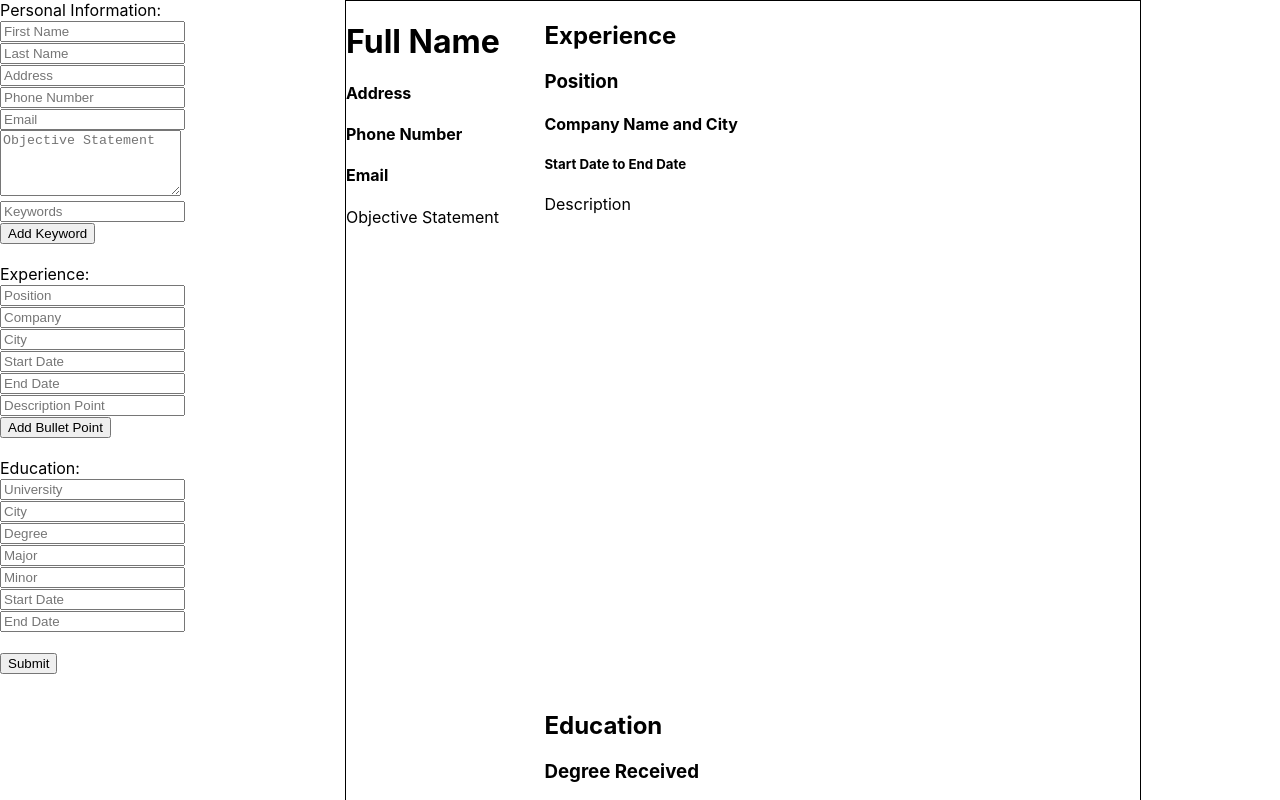
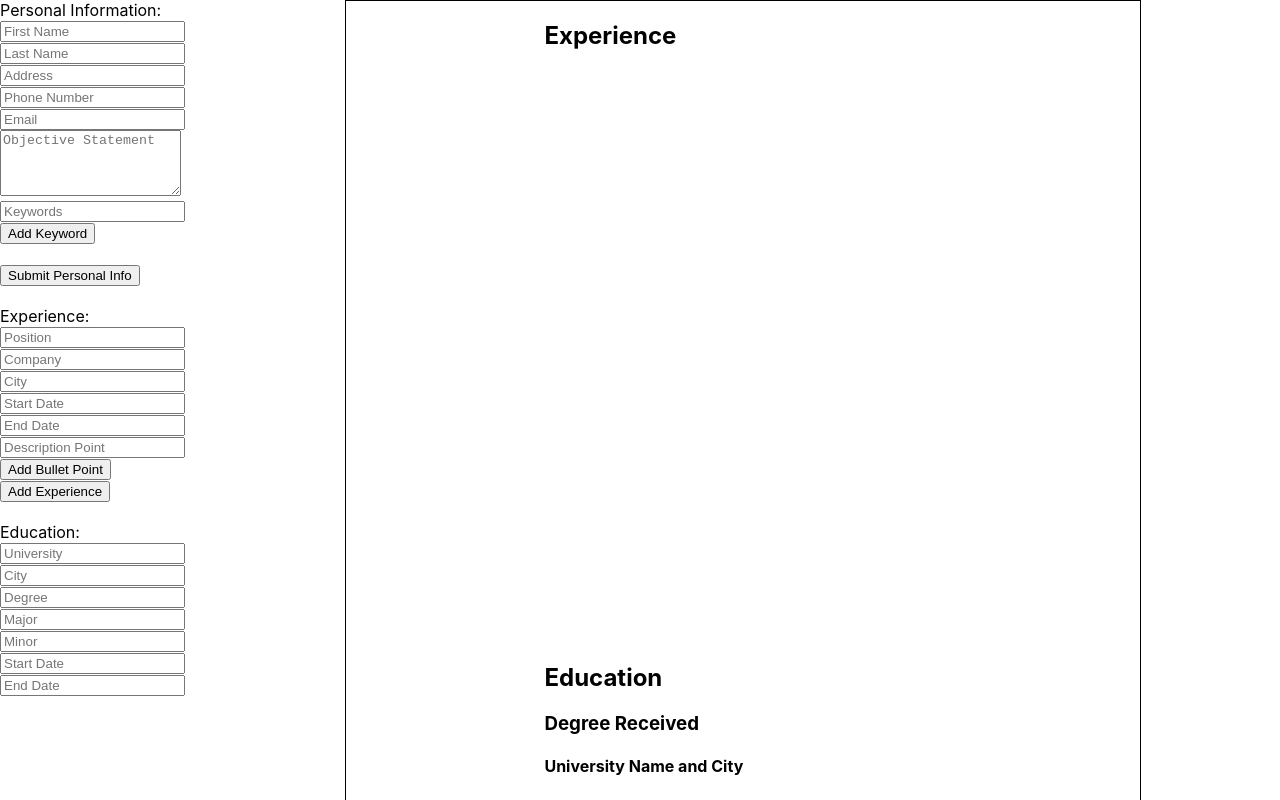
Before and after one commit to mrsashemi/react-cv-project, a React (Create React App) app: page / in a window 1280 px wide. Shown: the top 800 px of the page. Built offline with nearby package versions, Linux system fonts and the light colour scheme.

Commit message:
Build CV components and basic layout

```diff
--- a/package.json
+++ b/package.json
@@ -9,6 +9,7 @@
     "react": "^18.2.0",
     "react-dom": "^18.2.0",
     "react-scripts": "5.0.1",
+    "uniqid": "^5.4.0",
     "web-vitals": "^2.1.4"
   },
   "scripts": {
--- a/src/App.js
+++ b/src/App.js
@@ -1,50 +1,175 @@
 import logo from './logo.svg';
 import './App.css';
 import React, { Component } from 'react';
-import ExperienceForm from './components/Experience';
+import { ExperienceForm, ExperienceInfo } from './components/Experience';
 import EducationForm from './components/Education';
-import ContactForm from './components/Contact';
+import { ContactForm, ContactInfo } from './components/Contact';
+import uniqid from "uniqid";
 
 class App extends Component {
   constructor() {
     super();
 
     this.state = {
-      task: { text: ''},
-      tasks: [],
+      onChange: true,
+      jobSeeker: {
+        firstName: '',
+        lastName: '',
+        address: '',
+        phone: '',
+        email: '',
+        objective: '',
+      },
+      keyword: {
+        text: '',
+        id: uniqid()
+      },
+      keywords: [],
+      experience: {
+        position: '',
+        company: '',
+        city: '',
+        start: '',
+        end: '',
+        id: uniqid(),
+        bullet: {
+          text: '',
+          id: uniqid()
+        },
+        bullets: []
+      },
+      experiences: [],
+    };
+  }
+
+  handleChange = (e) => {
+    const { name, value } = e.target;
+
+    if (this.state.onChange) {
+      this.setState(prevState => ({
+        jobSeeker: {...prevState.jobSeeker, [name]: value},
+      }));
     }
+  };
+
+  handleExp = (e) => {
+    const { name, value } = e.target;
+
+    this.setState(prevState => ({
+      experience: {...prevState.experience, [name]: value},
+    }));
+  };
+
+  handleKeywords = (e) => {
+    this.setState({
+      keyword: {
+          text: e.target.value,
+          id: this.state.keyword.id,
+      },
+    });
   }
+
+  handleBullets = (e) => {
+    this.setState(prevState => ({
+      experience: {
+        ...prevState.experience,
+        bullet: {
+          text: e.target.value,
+          id: this.state.experience.bullet.id,
+        }
+      },
+    }));
+  }
+
+  onSubmitContact = (e) => {
+    e.preventDefault();
+    this.setState({
+      jobSeeker: {
+        firstName: this.state.jobSeeker.firstName,
+        lastName: this.state.jobSeeker.lastName,
+        address: this.state.jobSeeker.address,
+        phone: this.state.jobSeeker.phone,
+        email: this.state.jobSeeker.email,
+        objective: this.state.jobSeeker.objective,
+      },
+    });
+    this.state.onChange = false;
+  };
+
+  onSubmitExp = (e) => {
+    e.preventDefault();
+    this.setState({
+      experiences: this.state.experiences.concat(this.state.experience),
+      experience: {
+        position: '',
+        company: '',
+        city: '',
+        start: '',
+        end: '',
+        id: uniqid(),
+        bullet: {
+          text: '',
+          id: uniqid()
+        },
+        bullets: []
+      },
+    });
+  };
+
+  addKeyword = (e) => {
+    this.setState({
+      keywords: this.state.keywords.concat(this.state.keyword),
+      keyword: {
+          text: '',
+          id: uniqid()
+      },
+    });
+  }
+
+  addBullet = (e) => {
+    this.setState(prevState => ({
+      experience: {
+        ...prevState.experience,
+        bullets: this.state.experience.bullets.concat(this.state.experience.bullet),
+        bullet: {
+          text: '',
+          id: uniqid()
+        }
+      }
+    }));
+  }
+
+
   render() {
-    const { task, tasks } = this.state;
+    const { jobSeeker, keyword, keywords, experiences, experience } = this.state;
 
     return (
       <div className='container'>
         <div className='CVForm'>
-          <form>
-            <ContactForm />
-            <ExperienceForm />
+          <div>
+            <ContactForm
+              handleChange={this.handleChange}
+              handleKeywords={this.handleKeywords}
+              onSubmitContact={this.onSubmitContact}
+              addKeyword={this.addKeyword}
+              jobSeeker={jobSeeker}
+              keyword={keyword}
+            />
+            <ExperienceForm
+              handleExp={this.handleExp}
+              handleBullets={this.handleBullets}
+              addBullet={this.addBullet}
+              onSubmitExp={this.onSubmitExp}
+              experience={experience}
+            />
             <EducationForm />
-            <br></br><button type="submit">
-              Submit
-            </button>
-          </form>
+          </div>
         </div>
         <div className='generatedCV'>
-          <div className='personalInfo'>
-            <h1>Full Name</h1>
-            <h4>Address</h4>
-            <h4>Phone Number</h4>
-            <h4>Email</h4>
-            <div>Objective Statement</div>
-          </div>
+          <ContactInfo jobSeeker={jobSeeker} keywords={keywords}  />
           <div className='experienceInfo'>
             <h2>Experience</h2>
-            <div className='experiencePoint'>
-              <h3>Position</h3>
-              <h4>Company Name and City</h4>
-              <h5>Start Date to End Date</h5>
-              <div>Description</div>
-            </div>
+            <ExperienceInfo experiences={experiences} />
           </div>
           <div className='educationInfo'>
             <h2>Education</h2>
@@ -60,4 +185,6 @@ class App extends Component {
   }
 }
 
+
+
 export default App;
--- a/src/components/Contact.js
+++ b/src/components/Contact.js
@@ -1,25 +1,57 @@
 import React, { Component } from "react";
+import uniqid from "uniqid";
+import '../App.css'
 
-class ContactForm extends Component {
-    constructor() {
-        super();
+export class ContactForm extends Component {
+    constructor(props) {
+        super(props);
+
     }
 
     render() {
+        const { jobSeeker, keyword } = this.props;
+
         return (
             <div>
-                <label htmlFor="contactInput">Personal Information: </label><br></br>
-                <input type="text" id="firstNameInput" placeholder='First Name' /><br></br>
-                <input type="text" id="lastNameInput" placeholder='Last Name' /><br></br>
-                <input type="text" id="addressInput" placeholder='Address' /><br></br>
-                <input type="tel" id="phoneInput" placeholder='Phone Number' /><br></br>
-                <input type="email" id="emailInput" placeholder='Email' /><br></br>
-                <textarea id="objectiveInput" placeholder='Objective Statement' rows="4" maxLength="50" /><br></br>
-                <input type="text" id="keywordInput" placeholder='Keywords' /><br></br>
-                <button>Add Keyword</button>
+                <form onSubmit={this.props.onSubmitContact}>
+                    <label htmlFor="contactInput">Personal Information: </label><br></br>
+                    <input onChange={this.props.handleChange} value={jobSeeker.firstName} name="firstName" type="text" id="firstNameInput" placeholder='First Name' /><br></br>
+                    <input onChange={this.props.handleChange} value={jobSeeker.lastName} name="lastName" type="text" id="lastNameInput" placeholder='Last Name' /><br></br>
+                    <input onChange={this.props.handleChange} value={jobSeeker.address} name="address" type="text" id="addressInput" placeholder='Address' /><br></br>
+                    <input onChange={this.props.handleChange} value={jobSeeker.phone} name="phone" type="tel" id="phoneInput" placeholder='Phone Number' /><br></br>
+                    <input onChange={this.props.handleChange} value={jobSeeker.email} name="email" type="email" id="emailInput" placeholder='Email' /><br></br>
+                    <textarea onChange={this.props.handleChange} value={jobSeeker.objective} name="objective" id="objectiveInput" placeholder='Objective Statement' rows="4" maxLength="50" /><br></br>
+                    <input onChange={this.props.handleKeywords} value={keyword.text} type="text" id="keywordInput" placeholder='Keywords' /><br></br>
+                    <button onClick={this.props.addKeyword} >Add Keyword</button><br></br>
+                    <br></br><button type="submit">Submit Personal Info</button>
+                </form>
             </div>
         );
     }
 }
 
-export default ContactForm;
+export class ContactInfo extends Component {
+    constructor(props) {
+        super(props);
+
+    }
+
+    render() {
+        const { jobSeeker, keywords } = this.props;
+
+        return (
+            <div className='personalInfo'>
+                <h1>{jobSeeker.firstName} {jobSeeker.lastName}</h1>
+                <h4>{jobSeeker.address}</h4>
+                <h4>{jobSeeker.phone}</h4>
+                <h4>{jobSeeker.email}</h4>
+                <div>{jobSeeker.objective}</div>
+                <ul>
+                    {keywords.map((keyword) => {
+                        return <li key={keyword.id}>{keyword.text}</li>
+                    })}
+                </ul>
+            </div>
+        );
+    };
+}
--- a/src/components/Experience.js
+++ b/src/components/Experience.js
@@ -1,24 +1,55 @@
 import React, { Component } from "react";
 
-class ExperienceForm extends Component {
-    constructor() {
-        super();
+export class ExperienceForm extends Component {
+    constructor(props) {
+        super(props);
     }
 
     render() {
+        const { experience } = this.props;
+
         return (
             <div>
-                <br></br><label htmlFor="experienceInput">Experience: </label><br></br>
-                <input type="text" id="positionInput" placeholder='Position' /><br></br>
-                <input type="text" id="companyInput" placeholder='Company' /><br></br>
-                <input type="text" id="cityInput" placeholder='City' /><br></br>
-                <input type="text" id="startDateInput" placeholder='Start Date' /><br></br>
-                <input type="text" id="endDateInput" placeholder='End Date' /><br></br>
-                <input type="text" id="describeDutiesInput" placeholder='Description Point' /><br></br>
-                <button>Add Bullet Point</button>
+                <form onSubmit={this.props.onSubmitExp}>
+                    <br></br><label htmlFor="experienceInput">Experience: </label><br></br>
+                    <input onChange={this.props.handleExp} value={experience.position} name="position"  type="text" id="positionInput" placeholder='Position' /><br></br>
+                    <input onChange={this.props.handleExp} value={experience.company} name="company"  type="text" id="companyInput" placeholder='Company' /><br></br>
+                    <input onChange={this.props.handleExp} value={experience.city} name="city"  type="text" id="cityInput" placeholder='City' /><br></br>
+                    <input onChange={this.props.handleExp} value={experience.start} name="start"  type="text" id="startDateInput" placeholder='Start Date' /><br></br>
+                    <input onChange={this.props.handleExp} value={experience.end} name="end" type="text" id="endDateInput" placeholder='End Date' /><br></br>
+                    <input onChange={this.props.handleBullets} value={experience.bullet.text}  type="text" id="describeDutiesInput" placeholder='Description Point' /><br></br>
+                    <button onClick={this.props.addBullet}>Add Bullet Point</button>
+                    <br></br><button type="submit">Add Experience</button>
+                </form>
             </div>
         );
     }
 }
 
-export default ExperienceForm;
+export class ExperienceInfo extends Component {
+    constructor(props) {
+        super(props);
+
+    }
+
+    render() {
+        const { experiences  } = this.props;
+
+        return (
+            <div className='experiencePoint'>
+                {experiences.map((experience) => {
+                    <div>
+                        <h3>{experience.position}</h3>
+                        <h4>{experience.company} in {experience.city}</h4>
+                        <h5>{experience.start} to {experience.end}</h5>
+                        <ul>
+                            {experience.bullets.map((bullet) => {
+                                return <li key={bullet.id}>{bullet.text}</li>
+                            })}
+                        </ul>
+                    </div>
+                })}
+            </div>
+        );
+    };
+}
```
Also changed, not shown: 1 other file (tests, documents, lock files or other folders).
